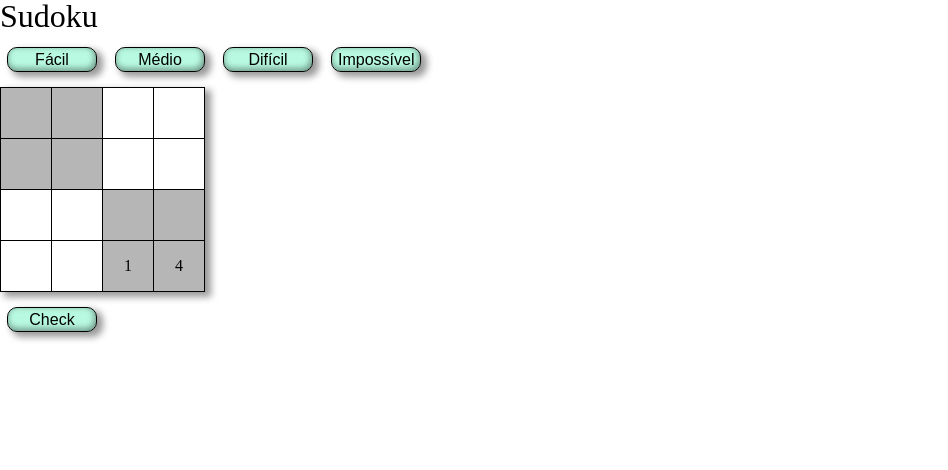
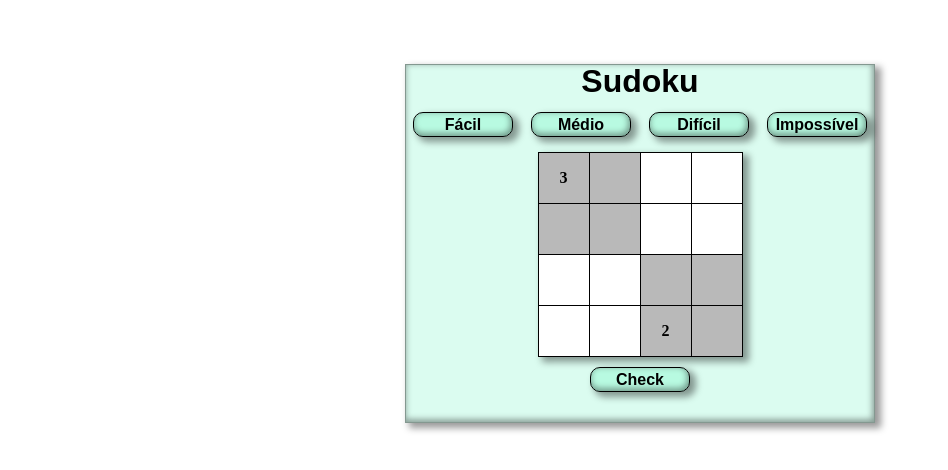
Before and after one commit to mentalitydark/Sudoku, a website: page index.html in a window 1280 px wide. Both pictures are taken after a click on the button "Fácil". Shown: the whole page, without its empty margins (0-948 px from the left). Drawn offline with Linux system fonts and the light colour scheme.

Commit message:
Terminou

```diff
--- a/css/style.css
+++ b/css/style.css
@@ -1,25 +1,20 @@
-td {
-    border: 1px solid black;
-    width: 50px;
-    height: 50px;
-    text-align: center;
-    vertical-align: middle;
-}
+
 h1 {
     font-size: 2em;
+    text-align: center;
+    font-family: Arial, Helvetica, sans-serif
 }
 table {
     box-shadow: 5px 4px 7px 1px rgba(0, 0, 0, 0.4)
-}
-.Qua1, .Qua4 {
-    background-color: rgba(111, 111, 111, 0.5);
-}
-html, body {
-    height: 100%;
+    }
+html {
+    font-family: 'Times New Roman', Times, serif;
+    font-weight: bold
 }
 button {
+    font-weight: bold;
     font-size: 1em;
-    width: 90px;
+    width: 100px;
     height: 25px;
     border: 1px solid black;
     border-radius: 10px;
@@ -27,6 +22,35 @@ button {
     box-shadow: 5px 4px 7px 1px rgba(0, 0, 0, 0.4), inset -1px -2px 6px 0.5px rgba(0, 0, 0, 0.4);
     background-color: rgb(184, 250, 225)
 }
+#check, #jogo {
+    margin: 10px auto;
+}
+body {
+    display: flex;
+    justify-content: center;
+    /* align-items: center; */
+}
 .container{
-    display: inline-block
+    margin-top: 5%;
+    display: flex;
+    flex-direction: column;
+    border: 1px solid rgba(0, 0, 0, 0.4);
+    box-shadow: 5px 4px 7px 1px rgba(0, 0, 0, 0.4), inset -1px -2px 6px 0.5px rgba(0, 0, 0, 0.4);
+    background-color: rgba(184, 250, 225, 0.5)
 }
+div.table {
+    display: flex;
+    justify-content: center;
+}
+td {
+    border: 1px solid black;
+    width: 50px;
+    height: 50px;
+    text-align: center;
+    vertical-align: middle;
+    background-color: white;
+}
+    .Qua1,
+    .Qua4 {
+        background-color: rgba(185, 185, 185, 1);
+    }
--- a/js/dificuldade.js
+++ b/js/dificuldade.js
@@ -1,6 +1,9 @@
 /* eslint-disable no-magic-numbers */
 const buttonfacil = document.querySelector('#facil');
 const resetTdAll = document.querySelectorAll('td');
+const buttonmedio = document.querySelector('#medio');
+const buttondificil = document.querySelector('#dificil');
+const buttonimpossivel = document.querySelector('#impossivel');
 // const linha = [1, 2, 3, 4];
 // const coluna = [1, 2, 3, 4];
 const reset = function() {
@@ -12,6 +15,41 @@ const reset = function() {
     }
     /* essa função serve pra resetar todos TD's
      e tirar qualquer class q eu tenha colocado */
+};
+const sudoku = function(dificuldade) {
+    let verificaTrueFalse = true;
+    let local = '';
+    let randomLinha = parseInt(Math.random() * 4 + 1);
+    let randomColuna = parseInt(Math.random() * 4 + 1);
+    let localAlvo = '';
+    /* localAlvo pega o TD pra depois eu conseguir pegar o valor do filho dele e comprar pra ver se é vázio ou tem algo
+    se tiver algo nele, o while vai pega uma nova linha e coluna e comparar dnv, vai fazer isso até achar algo que não tenha nada
+    depois isso eu pego o local e deixo na forma de um ID pra usar no verificaTrueFalse
+    com o local, linha, coluna e numero verificados, se for tudo true e der certo, vai adicionar o numero no TD
+    caso dê errado, o i diminui pra depois aumentar e continuar no mesmo valor, (exemplo: i = 1, i - 1 = 0, i + 1 = 1 dnv)
+    ele fica fazendo isso pra não chegar no numero limite que é a dificuldade (2, 4, 6 e 8)
+    caso tudo dê certo, vai ficar com a tabela com tantos de numeros q foram definidos clicando no botão*/
+    for (let i = 0; i < dificuldade; i++) {
+        const randomNumero = parseInt(Math.random() * 4 + 1);
+        localAlvo = document.querySelector(`#L${randomLinha}C${randomColuna}`);
+        while (localAlvo.firstElementChild.value !== '') {
+            randomLinha = parseInt(Math.random() * 4 + 1);
+            randomColuna = parseInt(Math.random() * 4 + 1);
+            localAlvo = document.querySelector(`#L${randomLinha}C${randomColuna}`);
+        }
+        local = `#L${randomLinha}C${randomColuna}`;
+        verificaTrueFalse = verifica(local, randomLinha, randomColuna, randomNumero);
+        if (verificaTrueFalse) {
+            document.querySelector(local).firstElementChild.value = randomNumero;
+            document.querySelector(local).classList += ' random';
+            /* document.querySelector(local).classList += ' random'
+                isso serve pra adicionar uma class ao elemento, a condição pra mudar o número requer q só tenha a classe QuaALGUMnúmero
+                isso impede que possa mudar o número que foi gerado pelo programa
+            */
+        } else {
+            i--;
+        }
+    }
 };
 const verifica = function(localizacao, linha, coluna, numero) {
     const local = document.querySelector(localizacao);
@@ -31,58 +69,38 @@ const verifica = function(localizacao, linha, coluna, numero) {
             return false;
         }
         contadorClasse++;
+        /* contadorClasse é pra usar nos Qua
+        foi preciso fazer isso já que é o unico que precisa do 0 por o localClasseVerefica ser um vetor q inicia no 0
+        mesmo que o número do contadorClasse fique 4 ou mais, ainda não entra no if por ser uma comparação de um numero
+        com undefined*/
     }
     return true;
     /* loucura começa aqui
         essa função eu uso pra verificar todas linhas, coluna e quadrados
         eu pego a localização, a linha, coluna e numero que vai ir no TD
-        eu repito isso por 4 vezes, já que todos são um total de 4 (linhas, colunas e quadrados)
+        eu repito isso por 4 vezes, já que todos são tem um total de 4 números(linhas, colunas e quadrados)
         primeiro if compara todos numeros da linha, pra ver se não há repitidos,
         o segundo compra a coluna e o terceiro os quadrados
         se tudo der certo e nenhum for repitido, ele retorna um valor verdadeiro
     */
 };
 buttonfacil.addEventListener('click', function() {
+    reset();
+    sudoku(2);
     /*
-        quando clica no botão, a primeiro coisa q ele faz é resetar tudo
-        eu declaro o verificaTrueFalse pra usar mais a frente
-        eu pego a linha e colune usando o Math.random de 1 a 4
-        após isso, como é o modo fácil, ele repeti isso duas vezes (o for no caso)
-        no for ele pega o numero que vai colocar no TD,
-        ele utiliza um while pra confirmar que os locais não são iguais, ele faz até não serem
-        após isso ele usa a função verifica e dar os valores q vão ser usados nela
-        se tudo der certo, vai retornar o valor true
-        e depois vai adicionar o numero e uma class pra impedir que mude o valor rolando a bolinha do mouse
-        caso dê errado, o i continua 0 e repeti o processo dnv
-        os locais são salvos em um vetor para que não se repitam e o[locais.length - 1] serve pra sempre pegar o ultimo
+    a função sudoku requer uma dificuldade pra ela então por isso é preciso informar algo nos () dela
+    a função reset não precisa de nada sendo informado, só "chamar" ela que uso automaticamente
     */
+});
+buttonmedio.addEventListener('click', function() {
     reset();
-    let verificaTrueFalse = true;
-    const locais = [];
-    let randomLinha = parseInt(Math.random()* 4 + 1);
-    let randomColuna = parseInt(Math.random()* 4 + 1);
-    for (let i = 0; i < 2; i++) {
-        const randomNumero = parseInt(Math.random()* 4 + 1);
-        while (`#L${randomLinha}C${randomColuna}` === locais[0]) {
-            randomLinha = parseInt(Math.random() * 4 + 1);
-            randomColuna = parseInt(Math.random() * 4 + 1);
-        }
-        locais.push(`#L${randomLinha}C${randomColuna}`);
-        verificaTrueFalse = verifica(locais[locais.length-1], randomLinha, randomColuna, randomNumero);
-        if (verificaTrueFalse) {
-            document.querySelector(locais[locais.length - 1]).firstElementChild.value = randomNumero;
-            document.querySelector(locais[locais.length - 1]).classList += ' random';
-        } else {
-            i = 0;
-        }
-    }
+    sudoku(4);
 });
-
-// console.log(`L${
-//     localizaLinha[randomLinha]
-// }C${
-//     localizaColuna[randomColuna]
-// }`);
-// verificar coluna = L$C(Fixo);
-// verificar linha = L(fixo)C$;
-// verificar quadrado = Qua$;
+buttondificil.addEventListener('click', function() {
+    reset();
+    sudoku(6);
+});
+buttonimpossivel.addEventListener('click', function() {
+    reset();
+    sudoku(8);
+});
```
